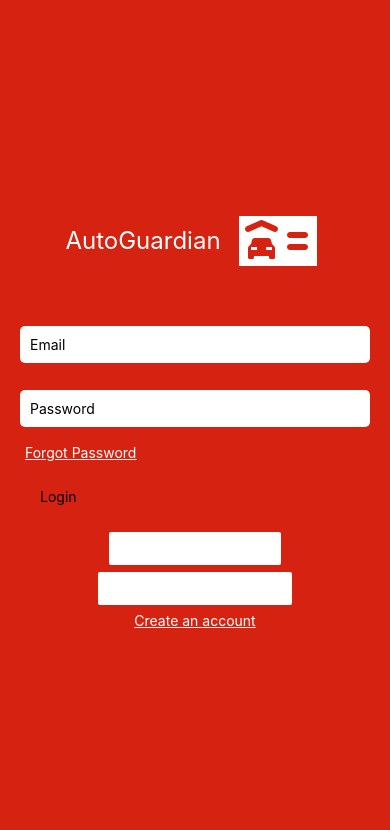
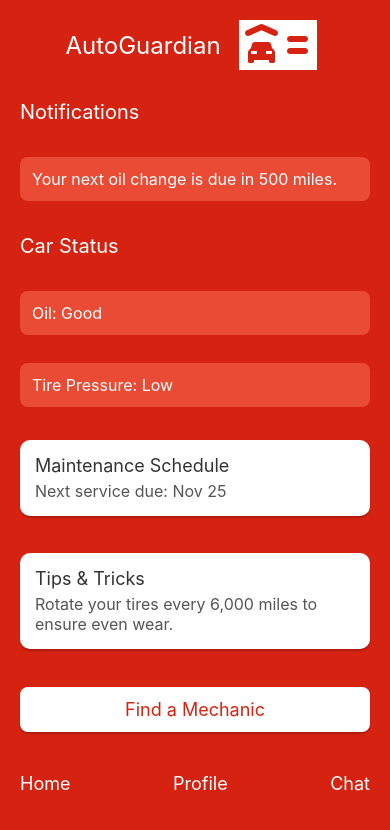
Before and after one commit to vikashftw/AutoGuardian, a React Native app: screen /HomePage in a window 390 px wide. Shown: the top 830 px of the page. Built offline with nearby package versions, Linux system fonts and the light colour scheme.

Commit message:
Added a homepage and edited the chatbot

```diff
--- a/App.js
+++ b/App.js
@@ -3,6 +3,7 @@ import { createNativeStackNavigator } from '@react-navigation/native-stack';
 import { NavigationContainer } from '@react-navigation/native';
 import SignUpPage from './components/Signup';
 import ChatbotPage from './components/Chatbot';
+import HomePage from './components/HomePage';
 
 const Stack = createNativeStackNavigator()
 export default function App() {
@@ -15,6 +16,7 @@ export default function App() {
             <Stack.Screen name="Login" component={LoginPage} />
             <Stack.Screen name="SignUp" component={SignUpPage}/>
             <Stack.Screen name="Chatbot" component={ChatbotPage}/>
+            <Stack.Screen name="HomePage" component={HomePage}/>
           </Stack.Navigator>
         </NavigationContainer>
       );
--- a/babel.config.js
+++ b/babel.config.js
@@ -1,7 +1,6 @@
 module.exports = function(api) {
   api.cache(true);
   return {
-    presets: ['babel-preset-expo', 'module:metro-react-native-babel-preset'],
-    plugins: [['module:react-native-dotenv']]
+    presets: ['babel-preset-expo'],
   };
 };
--- a/components/Chatbot.js
+++ b/components/Chatbot.js
@@ -1,28 +1,21 @@
 import React, { useState, useEffect } from 'react';
 import {
-  View,
-  Text,
-  TextInput,
-  TouchableOpacity,
-  FlatList,
-  KeyboardAvoidingView,
-  Platform
+  SafeAreaView, Text, TextInput, TouchableOpacity, FlatList,
+  KeyboardAvoidingView, ActivityIndicator, Platform,
 } from 'react-native';
 import axios from 'axios';
 import AsyncStorage from '@react-native-async-storage/async-storage';
 import styles from '../styles/styles';
 
-import { REACT_APP_OPENAI_API_KEY } from "@env";
-
-
+const OPENAI_KEY = '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';
 
 
 const Chatbot = () => {
   const [message, setMessage] = useState('');
   const [chatHistory, setChatHistory] = useState([]);
+  const [isLoading, setIsLoading] = useState(false);
 
   useEffect(() => {
-    // Fetch chat history from storage when the component mounts
     const fetchChatHistory = async () => {
       try {
         const storedHistory = await AsyncStorage.getItem('chatHistory');
@@ -31,55 +24,77 @@ const Chatbot = () => {
         console.error("Error fetching chat history from storage:", error);
       }
     };
-
     fetchChatHistory();
   }, []);
 
   const handleSend = async () => {
     if (message.trim() === '') return;
 
-    const userMessage = { type: 'user', text: message.trim() };
+    const userMessage = { role: 'user', content: message.trim() };
     setChatHistory(currentHistory => [...currentHistory, userMessage]);
 
+    setIsLoading(true);
+
+    const chatData = {
+      model: "gpt-3.5-turbo",
+      messages: [
+        {
+          "role": "system",
+          "content": "You're a car maintenance expert"
+        },
+        userMessage
+      ],
+      temperature: 1,
+      max_tokens: 256,
+      top_p: 1,
+      frequency_penalty: 0,
+      presence_penalty: 0
+    };
+
+    console.log("Sending to GPT model:", chatData);
+
     try {
-      const response = await axios.post('https://api.openai.com/v1/engines/davinci/completions', {
-        prompt: message,
-        max_tokens: 150,
-      }, {
+      const response = await axios.post('https://api.openai.com/v1/chat/completions', chatData, {
         headers: {
-          'Authorization': `Bearer ${process.env.REACT_APP_OPENAI_API_KEY}`,
+          'Authorization': `Bearer ${OPENAI_KEY}`,
           'Content-Type': 'application/json',
         },
       });
 
-      const botResponseText = response.data.choices[0].text.trim();
-      const botMessage = { type: 'bot', text: botResponseText };
-      setChatHistory(currentHistory => [...currentHistory, userMessage, botMessage]);
+      const botResponseText = response.data.choices[0]?.message.content.trim();
+      const botMessage = { role: 'bot', content: botResponseText };
+      const updatedHistory = [...chatHistory, userMessage, botMessage];
 
-      // Store the updated chat history
-      await AsyncStorage.setItem('chatHistory', JSON.stringify([...chatHistory, userMessage, botMessage]));
-
+      setChatHistory(updatedHistory);
+      await AsyncStorage.setItem('chatHistory', JSON.stringify(updatedHistory));
     } catch (error) {
       console.error("Error fetching response:", error);
     }
 
+    setIsLoading(false);
     setMessage('');
   };
 
   const renderItem = ({ item }) => (
-    <View style={item.type === 'user' ? styles.userMessage : styles.botMessage}>
-      <Text>{item.text}</Text>
-    </View>
+    <SafeAreaView style={item.role === 'user' ? styles.userMessage : styles.botMessage}>
+      <Text>{item.content}</Text>
+    </SafeAreaView>
   );
 
   return (
-    <View style={styles.container}>
+    <SafeAreaView style={styles.container}>
       <FlatList
         data={chatHistory}
         renderItem={renderItem}
         keyExtractor={(item, index) => index.toString()}
         style={styles.messageContainer}
       />
+
+      {}
+      {isLoading && (
+        <ActivityIndicator size="large" color="#0000ff" style={styles.loadingIndicator} />
+      )}
+
       <KeyboardAvoidingView
         behavior={Platform.OS === 'ios' ? 'padding' : 'height'}
         style={styles.inputContainer}
@@ -94,7 +109,7 @@ const Chatbot = () => {
           <Text style={styles.sendButtonText}>Send</Text>
         </TouchableOpacity>
       </KeyboardAvoidingView>
-    </View>
+    </SafeAreaView>
   );
 }
 
--- /dev/null
+++ b/components/HomePage.js
@@ -0,0 +1,158 @@
+import React from 'react';
+import { View, Text, TouchableOpacity, StyleSheet, Image } from 'react-native';
+import logo from '../assets/logo.png';
+
+const HomePage = ({ navigation }) => {
+  return (
+    <View style={styles.container}>
+        <View style={styles.headerContainer}>
+            <Text style={styles.headerText}>AutoGuardian</Text>
+            <Image
+                style={{height:50}}
+                source={logo}
+            />
+        </View>
+
+        <View style={styles.body}>
+            <Text style={styles.sectionTitle}>Notifications</Text>
+            {/* Sample notification, this can be repeated or dynamically generated */}
+            <Text style={styles.notificationText}>Your next oil change is due in 500 miles.</Text>
+
+            <Text style={styles.sectionTitle}>Car Status</Text>
+            {/* Sample status, these can be repeated or dynamically generated */}
+            <Text style={styles.statusText}>Oil: Good</Text>
+            <Text style={styles.statusText}>Tire Pressure: Low</Text>
+
+            <TouchableOpacity style={styles.maintenanceCard} onPress={() => {}}>
+                <Text style={styles.cardTitle}>Maintenance Schedule</Text>
+                <Text style={styles.cardText}>Next service due: Nov 25</Text>
+            </TouchableOpacity>
+
+            <TouchableOpacity style={styles.tipsCard} onPress={() => {}}>
+                <Text style={styles.cardTitle}>Tips & Tricks</Text>
+                <Text style={styles.cardText}>Rotate your tires every 6,000 miles to ensure even wear.</Text>
+            </TouchableOpacity>
+
+            <TouchableOpacity style={styles.findMechanicBtn} onPress={() => {}}>
+                <Text style={styles.btnText}>Find a Mechanic</Text>
+            </TouchableOpacity>
+        </View>
+
+        <View style={styles.footer}>
+            <TouchableOpacity onPress={() => {}}>
+                <Text style={styles.footerText}>Home</Text>
+            </TouchableOpacity>
+            <TouchableOpacity onPress={() => navigation.navigate('Profile')}>
+                <Text style={styles.footerText}>Profile</Text>
+            </TouchableOpacity>
+            <TouchableOpacity onPress={() => navigation.navigate('Chat')}>
+                <Text style={styles.footerText}>Chat</Text>
+            </TouchableOpacity>
+        </View>
+    </View>
+  );
+};
+
+const styles = StyleSheet.create({
+    container: {
+      flex: 1,
+      backgroundColor: '#D62311',
+      padding: 20,
+    },
+    headerContainer: {
+      flexDirection: 'row',
+      alignItems: 'center',
+      justifyContent: 'center',
+      marginBottom: 20,
+    },
+    headerText: {
+      fontSize: 24,
+      color: 'white',
+      marginRight: 10,
+    },
+    body: {
+      flex: 8,
+      justifyContent: 'space-between',
+    },
+    sectionTitle: {
+      fontSize: 20,
+      color: 'white',
+      marginVertical: 10,
+    },
+    notificationText: {
+      fontSize: 16,
+      color: '#FFF',
+      backgroundColor: '#E94B35',
+      padding: 12,
+      borderRadius: 8,
+      marginVertical: 5,
+    },
+    statusText: {
+      fontSize: 16,
+      color: '#FFF',
+      backgroundColor: '#E94B35',
+      padding: 12,
+      borderRadius: 8,
+      marginVertical: 5,
+    },
+    maintenanceCard: {
+      backgroundColor: '#FFF',
+      padding: 15,
+      borderRadius: 10,
+      marginVertical: 10,
+      elevation: 3,  // For Android shadow
+      shadowColor: '#000', // For iOS shadow
+      shadowOffset: { width: 0, height: 2 },
+      shadowOpacity: 0.2,
+      shadowRadius: 2,
+    },
+    tipsCard: {
+      backgroundColor: '#FFF',
+      padding: 15,
+      borderRadius: 10,
+      marginVertical: 10,
+      elevation: 3,
+      shadowColor: '#000',
+      shadowOffset: { width: 0, height: 2 },
+      shadowOpacity: 0.2,
+      shadowRadius: 2,
+    },
+    cardTitle: {
+      fontSize: 18,
+      color: '#333',
+      marginBottom: 5,
+    },
+    cardText: {
+      fontSize: 16,
+      color: '#555',
+    },
+    findMechanicBtn: {
+      backgroundColor: 'white',
+      padding: 12,
+      borderRadius: 8,
+      justifyContent: 'center',
+      alignItems: 'center',
+      marginVertical: 10,
+      elevation: 3,
+      shadowColor: '#000',
+      shadowOffset: { width: 0, height: 2 },
+      shadowOpacity: 0.2,
+      shadowRadius: 2,
+    },
+    btnText: {
+      fontSize: 18,
+      color: '#D62311',
+    },
+    footer: {
+      flexDirection: 'row',
+      justifyContent: 'space-between',
+      alignItems: 'center',
+      flex: 1,
+    },
+    footerText: {
+      fontSize: 18,
+      color: 'white',
+    },
+  });
+
+  export default HomePage;
--- a/components/Login.js
+++ b/components/Login.js
@@ -20,7 +20,7 @@ const LoginPage = ({navigation}) => {
             <TextInput placeholder="Password" secureTextEntry={true} style={styles.input} />
             <TouchableOpacity
                 style={{flexDirection:'column', alignItems:'start', paddingLeft: 5}}
-                onPress={() => {navigation.navigate('SignUp')}}
+                onPress={() => {navigation.navigate('HomePage')}}
             >
                 <Text style={styles.underlinedText}>Forgot Password</Text>
             </TouchableOpacity>
@@ -72,7 +72,7 @@ const styles = StyleSheet.create({
     marginRight: 10,
   },
   loginInfo: {
-    flex: 'col',
+    flexDirection: 'column',
     gap: 7,
   },
   loginBtnStyle:{
--- a/package.json
+++ b/package.json
@@ -18,6 +18,7 @@
     "expo": "~49.0.13",
     "expo-status-bar": "~1.6.0",
     "firebase": "^10.4.0",
+    "nanoid": "^5.0.1",
     "openai": "^4.11.1",
     "react": "18.2.0",
     "react-dom": "18.2.0",
--- a/styles/styles.js
+++ b/styles/styles.js
@@ -10,7 +10,7 @@ export default StyleSheet.create({
   },
   userMessage: {
     alignSelf: 'flex-end',
-    backgroundColor: 'red',
+    backgroundColor: 'purple',
     padding: 10,
     borderRadius: 10,
     marginBottom: 10,
@@ -40,11 +40,21 @@ export default StyleSheet.create({
   },
   sendButton: {
     marginLeft: 10,
-    backgroundColor: 'red',
+    backgroundColor: 'purple',
     padding: 10,
     borderRadius: 20,
   },
   sendButtonText: {
     color: 'white',
   },
+  loadingIndicator: {
+    position: 'absolute',
+    left: 0,
+    right: 0,
+    top: 0,
+    bottom: 0,
+    alignItems: 'center',
+    justifyContent: 'center',
+    backgroundColor: 'rgba(0, 0, 0, 0.1)',
+  },
 });
```
Also changed, not shown: 2 other files (tests, documents, lock files or other folders).
